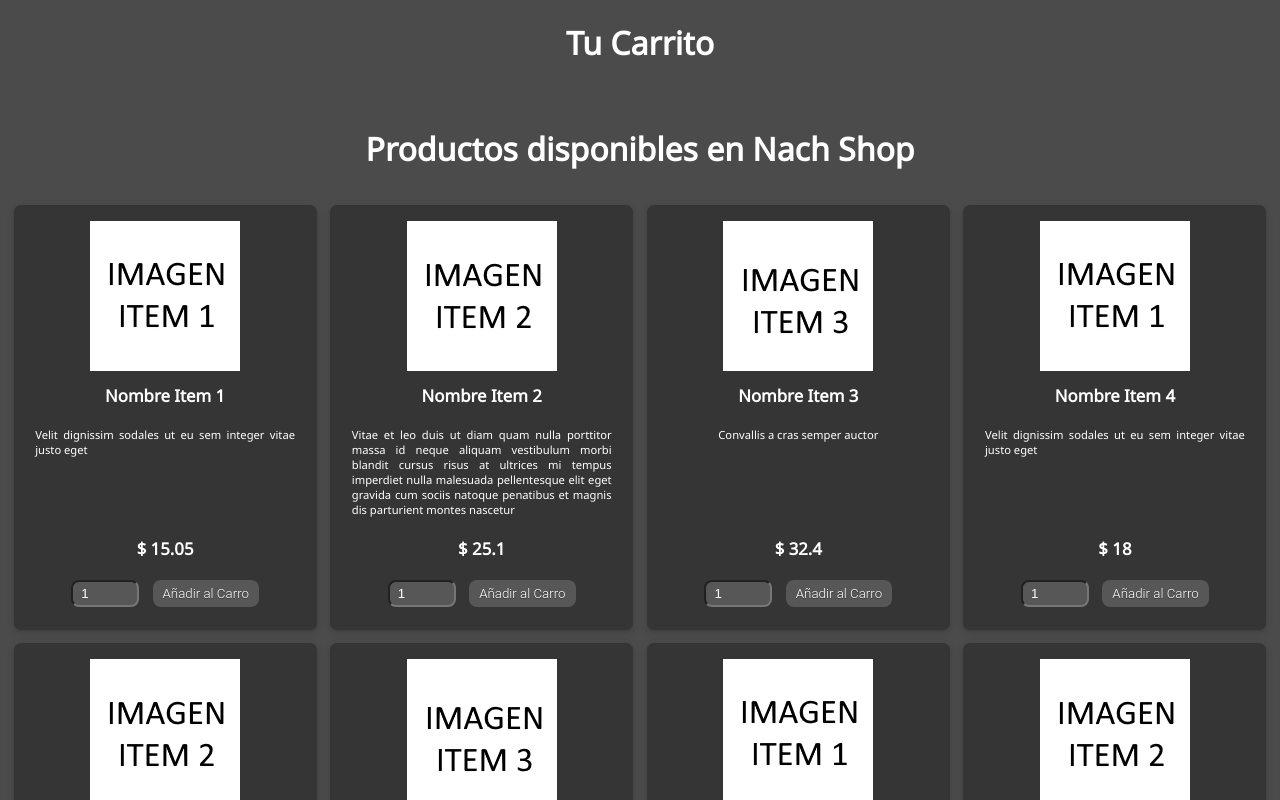
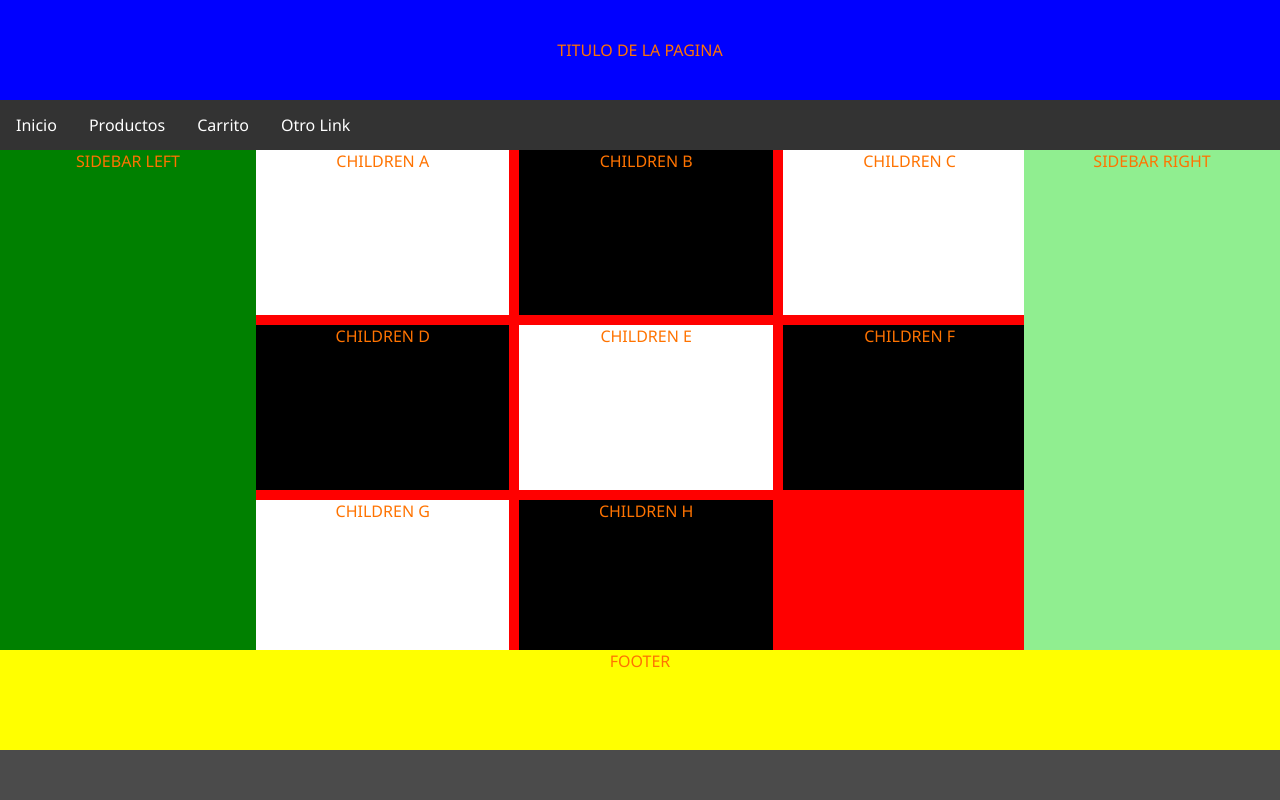
Before and after one commit to Nachiten/nach-shop-react, a React (Create React App) app: page / in a window 1280 px wide. Shown: the top 800 px of the page. Built offline with nearby package versions, Linux system fonts and the light colour scheme.

Commit message:
Agregada grid de pagina, falta agregar componentes de react

```diff
--- /dev/null
+++ b/src/App.css
@@ -0,0 +1,141 @@
+.site-grid {
+   display: grid;
+   grid-template-columns: 20% 60% 20%;
+   grid-template-rows: auto;
+   grid-template-areas:
+      "header header header"
+      "navbar navbar navbar"
+      "sidebar-left content sidebar-right"
+      "footer footer footer";
+   /*height: 1000px;*/
+}
+
+.header {
+   grid-area: header;
+   background-color: blue;
+   height: 100px;
+
+   text-align: center;
+   vertical-align: middle;
+   line-height: 100px;
+}
+
+.navbar {
+   grid-area: navbar;
+   background-color: lightblue;
+   height: 50px;
+}
+
+.content {
+   grid-area: content;
+   background-color: red;
+   height: 500px;
+}
+
+.sidebar-left {
+   grid-area: sidebar-left;
+   background-color: green;
+   height: auto;
+}
+
+.sidebar-right {
+   grid-area: sidebar-right;
+   background-color: lightgreen;
+   height: auto;
+}
+
+.footer {
+   grid-area: footer;
+   background-color: yellow;
+   height: 100px;
+}
+
+/* GRID HIJO */
+
+.children-grid {
+   display: grid;
+   grid-template-rows: 33% 33% 33%;
+   grid-template-columns: 33% 33% 33%;
+   height: 100%;
+   grid-template-areas:
+      "product1 product2 product3"
+      "product4 product5 product6"
+      "product7 product8 product9";
+   gap: 10px;
+}
+
+.children-a {
+   grid-area: product1;
+   background-color: white;
+   height: auto;
+}
+.children-b {
+   grid-area: product2;
+   background-color: black;
+   height: auto;
+}
+.children-c {
+   grid-area: product3;
+   background-color: white;
+   height: auto;
+}
+
+.children-d {
+   grid-area: product4;
+   background-color: black;
+   height: auto;
+}
+
+.children-e {
+   grid-area: product5;
+   background-color: white;
+   height: auto;
+}
+
+.children-f {
+   grid-area: product6;
+   background-color: black;
+   height: auto;
+}
+
+.children-g {
+   grid-area: product7;
+   background-color: white;
+   height: auto;
+}
+
+.children-h {
+   grid-area: product8;
+   background-color: black;
+   height: auto;
+}
+
+section {
+   color: rgb(255, 115, 0);
+   text-align: center;
+}
+
+ul {
+   list-style-type: none;
+   margin: 0;
+   padding: 0;
+   overflow: hidden;
+   background-color: #333;
+ }
+
+ li {
+   float: left;
+ }
+
+ li a {
+   display: block;
+   color: white;
+   text-align: center;
+   padding: 14px 16px;
+   text-decoration: none;
+ }
+
+ /* Change the link color to #111 (black) on hover */
+ li a:hover {
+   background-color: #111;
+ }
--- a/src/App.js
+++ b/src/App.js
@@ -1,13 +1,13 @@
 import React, { useState } from "react";
-// eslint-disable-next-line
 import { Route, Switch, BrowserRouter } from "react-router-dom";
 
-// eslint-disable-next-line
+import "./App.css";
+
 import NotFound from "./components/NotFound/NotFound";
 import ProductoList from "./components/showed/Productos/ProductoList/ProductoList";
-import CarritoList from  "./components/showed/Carrito/CarritoList/CarritoList";
+import CarritoList from "./components/showed/Carrito/CarritoList/CarritoList";
 
-function App() {
+const App = (props) => {
    const [itemsCarrito, setItemsCarrito] = useState([]);
 
    const sumarItemHandler = (item) => {
@@ -65,7 +65,6 @@
       });
    };
 
-   /*
    const itemListObject = () => {
       return <ProductoList agregarItemEnCarrito={sumarItemHandler} />;
    };
@@ -79,25 +78,60 @@
          />
       );
    };
+
+   /*
+   <div>
+      <BrowserRouter>
+         <Switch>
+            <Route path="/productos" component={itemListObject} />
+            <Route path="/carrito" component={carritoObject} />
+            <Route path="/" component={itemListObject} />
+         </Switch>
+      </BrowserRouter>
+   </div>
    */
 
    return (
-      <div>
-         {/*<BrowserRouter>
-            <Switch>
-               <Route path="/productos" component={itemListObject} />
-               <Route path="/carrito" component={carritoObject} />
-               <Route path="/" component={NotFound} />
-            </Switch>
-         </BrowserRouter>*/}
-         <CarritoList
-            eliminarItem={eliminarItemHandler}
-            itemsCarrito={itemsCarrito}
-            cambiarCantidadItem={cambiarCantidadItemHandler}
-         />
-         <ProductoList agregarItemEnCarrito={sumarItemHandler} />
-      </div>
+      <section class="site-grid">
+         <section class="header">TITULO DE LA PAGINA</section>
+
+         <section class="navbar">
+            <ul>
+               <li>
+                  <a href="/">Inicio</a>
+               </li>
+               <li>
+                  <a href="/productos">Productos</a>
+               </li>
+               <li>
+                  <a href="/carrito">Carrito</a>
+               </li>
+               <li>
+                  <a href="/otroLink">Otro Link</a>
+               </li>
+            </ul>
+         </section>
+
+         <section class="content">
+            <section class="children-grid">
+               <section class="children-a">CHILDREN A</section>
+               <section class="children-b">CHILDREN B</section>
+               <section class="children-c">CHILDREN C</section>
+               <section class="children-d">CHILDREN D</section>
+               <section class="children-e">CHILDREN E</section>
+               <section class="children-f">CHILDREN F</section>
+               <section class="children-g">CHILDREN G</section>
+               <section class="children-h">CHILDREN H</section>
+            </section>
+         </section>
+
+         <section class="sidebar-left">SIDEBAR LEFT</section>
+
+         <section class="sidebar-right">SIDEBAR RIGHT</section>
+
+         <section class="footer">FOOTER</section>
+      </section>
    );
-}
+};
 
 export default App;
```
